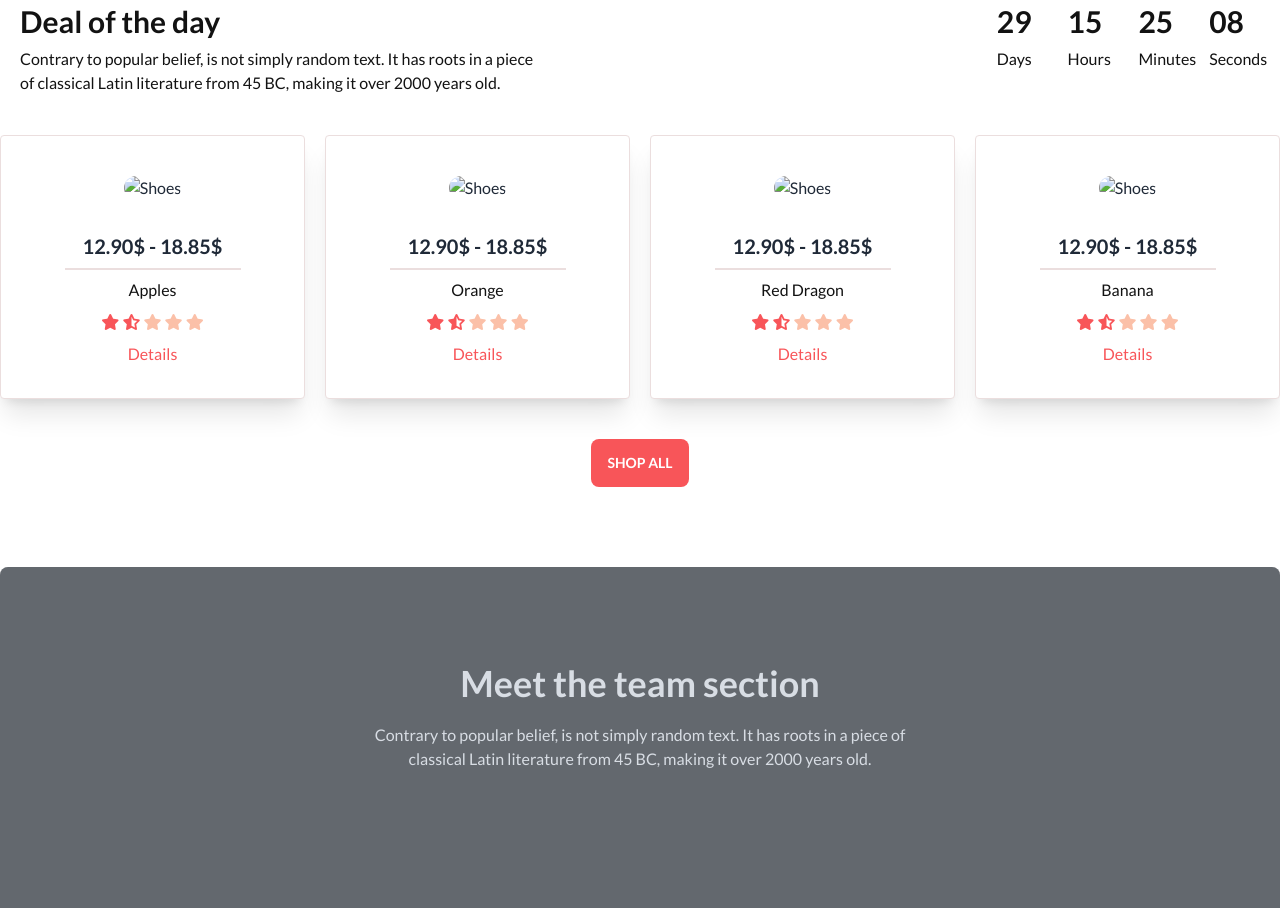
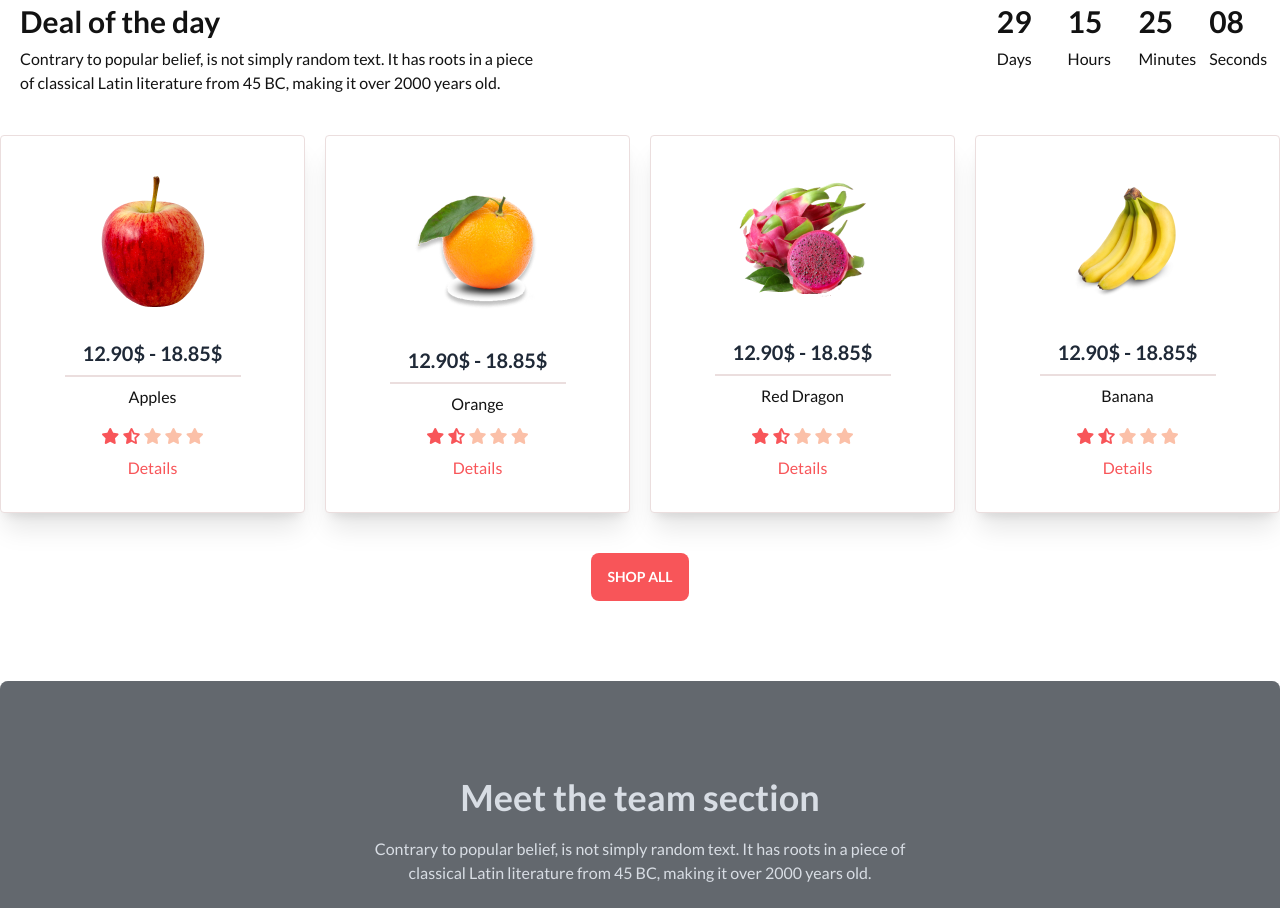
Before and after one commit to Arahman75/B8A3-fruit-brust, a plain HTML site: page index.html in a window 1280 px wide. Shown: the part 1103-2011 px from the top of the page. Drawn offline with nearby package versions, Linux system fonts and the light colour scheme; the site is published under a folder, as on GitHub Pages, so addresses that start at the root find nothing.

Commit message:
resovle the some problem

```diff
--- a/index.html
+++ b/index.html
@@ -199,7 +199,7 @@
             <div class="mt-10 grid grid-cols-1 lg:grid-cols-4 md:grid-cols-2 gap-5">
                 <div class="card bg-base-100 relative shadow-xl rounded border border-[#ebdede] border-solid">
                     <figure class="px-10 pt-10">
-                        <img src="/images/fruit6.png" alt="Shoes" class="rounded-xl" />
+                        <img src="./images/fruit6.png" alt="Shoes" class="rounded-xl" />
                     </figure>
 
                     <div class="card-body items-center text-center">
@@ -232,7 +232,7 @@
 
                 <div class="card bg-base-100 shadow-xl rounded border border-[#ebdede] border-solid">
                     <figure class="px-10 pt-10">
-                        <img src="/images/fruit7.png" alt="Shoes" class="rounded-xl" />
+                        <img src="./images/fruit7.png" alt="Shoes" class="rounded-xl" />
                     </figure>
 
                     <div class="card-body items-center text-center">
@@ -266,7 +266,7 @@
 
                 <div class="card bg-base-100 shadow-xl rounded border border-[#ebdede] border-solid">
                     <figure class="px-10 pt-10">
-                        <img src="/images/fruit8.png" alt="Shoes" class="rounded-xl" />
+                        <img src="./images/fruit8.png" alt="Shoes" class="rounded-xl" />
                     </figure>
 
                     <div class="card-body items-center text-center">
@@ -300,7 +300,7 @@
 
                 <div class="card bg-base-100 shadow-xl rounded border border-[#ebdede] border-solid">
                     <figure class="px-10 pt-10">
-                        <img src="/images/fruit9.png" alt="Shoes" class="rounded-xl" />
+                        <img src="./images/fruit9.png" alt="Shoes" class="rounded-xl" />
                     </figure>
 
                     <div class="card-body items-center text-center">
@@ -508,7 +508,7 @@
                 <div class="grid grid-cols-3 lg:grid-cols-6 text-center">
                     <p class="text-base">Home</p>
                     <p class="text-base">About</p>
-                    <p class="text-base">Shop</p>
+                    <p class="text-base">Shop</p>+
                     <p class="text-base">All Fruits</p>
                     <p class="text-base">Support</p>
                     <p class="text-base">My Account</p>
```
